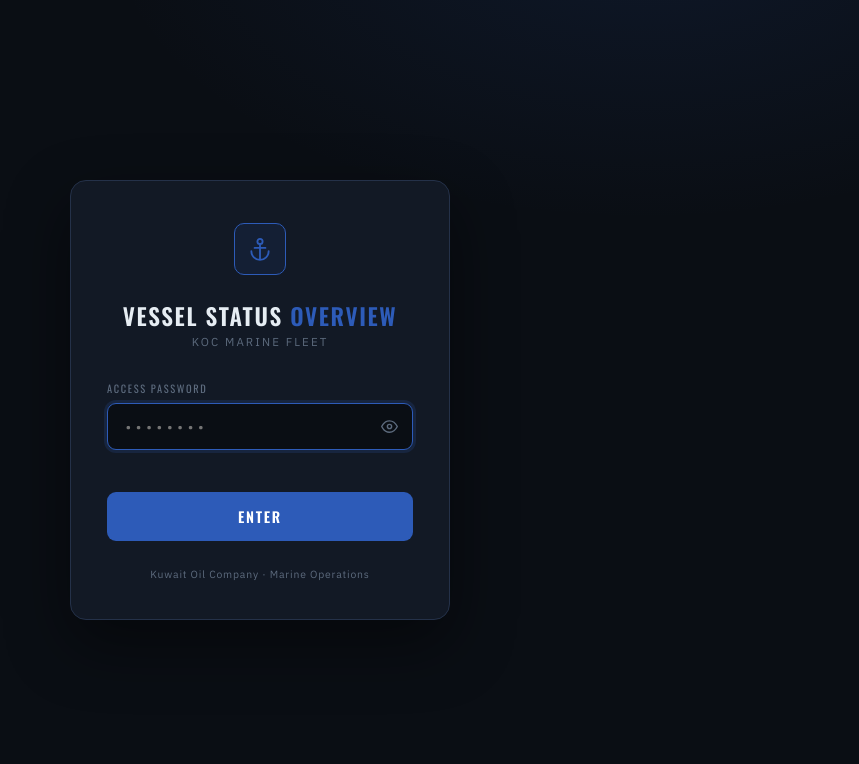
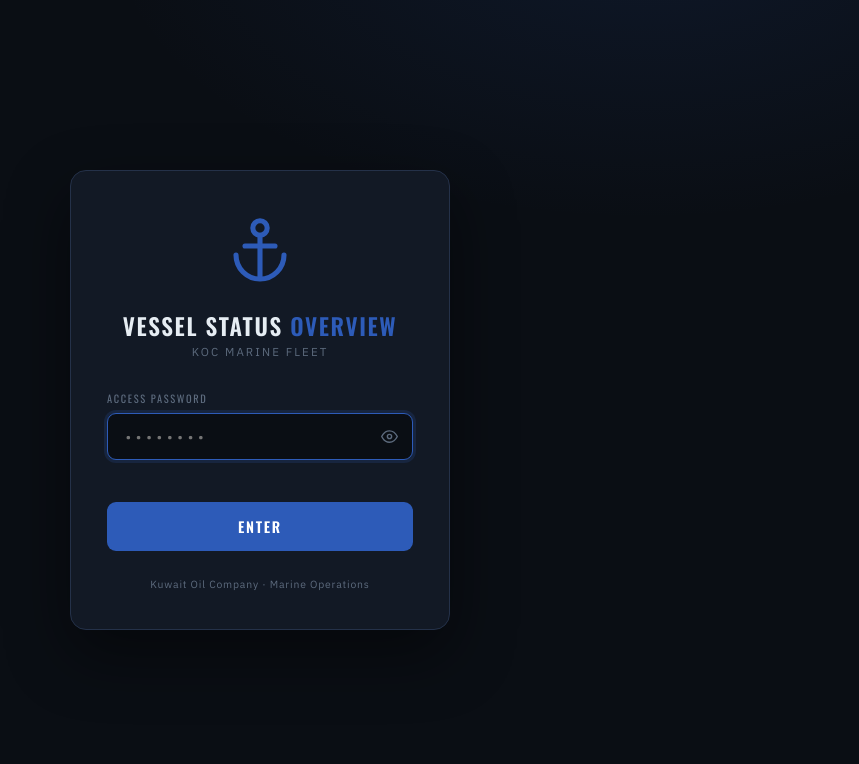
Before and after one commit to ai-with-aj/koc-vessel-status, a plain HTML site: page index.html in a window 1280 px wide. Shown: the whole page, without its empty margins (380-1239 px from the left). Drawn offline with nearby package versions, Linux system fonts and the light colour scheme.

Commit message:
Update index.html

```diff
--- a/index.html
+++ b/index.html
@@ -48,11 +48,9 @@
     margin-bottom:28px;
   }
   .anchor{
-    width:52px;height:52px;border:1.5px solid var(--brand);
-    border-radius:10px;display:grid;place-items:center;
-    background:rgba(45,91,184,.10);
+    width:72px;height:72px;
   }
-  .anchor svg{width:26px;height:26px;}
+  .anchor img{width:100%;height:100%;object-fit:contain;}
 
   h1{
     font-family:'Oswald',sans-serif;font-weight:600;
```
